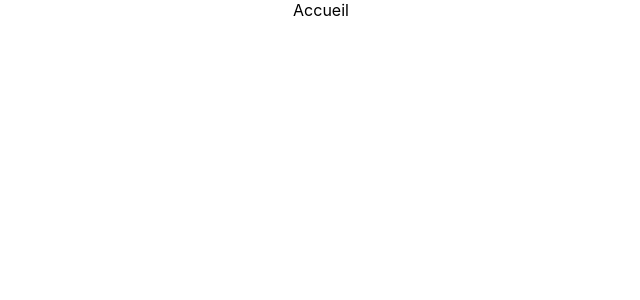
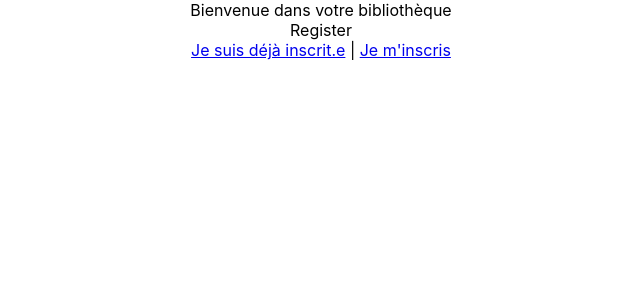
Before and after one commit to LLafforgue/bibliotheque-front, a React (Create React App) app: page / in a window 1280 px wide. Shown: the top 300 px of the page, without its empty margins (319-959 px from the left). Built offline with nearby package versions, Linux system fonts and the light colour scheme.

Commit message:
#4 Setup de la page d'accueil

```diff
--- a/src/App.tsx
+++ b/src/App.tsx
@@ -1,10 +1,11 @@
 import './styles/App.css';
 import { createBrowserRouter, Outlet, RouterProvider } from 'react-router-dom';
+import Accueil from './pages/accueil/Accueil';
 
 const router = createBrowserRouter([
   {
     path:'/',
-    element:<div>Accueil</div>
+    element:<Accueil/>
   },
   {
     path: '/espaces',
--- a/src/pages/accueil/Accueil.tsx
+++ b/src/pages/accueil/Accueil.tsx
@@ -0,0 +1,28 @@
+import React, {useState} from 'react'
+import Login from './Login'
+import Register from './Register'
+import { useSearchParams, NavLink } from 'react-router-dom'
+
+function Accueil() {
+    console.log(useSearchParams());
+    const [searchParams] = useSearchParams()
+    const mode = searchParams.get('mode')
+    const [email, setEmail] = useState<string>('');
+    const [password, setPassword] = useState<string>('');
+  return (
+    <div>
+        <header>Bienvenue dans votre bibliothèque</header>
+        {mode === 'login'?
+            <Login setEmail={setEmail} setPassword={setPassword}/>
+            :
+            <Register email={email} password={password}/>
+        }
+        <nav>
+            <NavLink to ='/?mode=login'>Je suis déjà inscrit.e</NavLink>
+            {' | '}
+            <NavLink to ='/?mode=Register'>Je m'inscris</NavLink>
+        </nav>
+    </div>
+  )
+}
+export default Accueil
--- a/src/pages/accueil/Login.tsx
+++ b/src/pages/accueil/Login.tsx
@@ -0,0 +1,11 @@
+import React from 'react'
+
+interface Props {
+  setEmail: React.Dispatch<React.SetStateAction<string>>;
+  setPassword: React.Dispatch<React.SetStateAction<string>>;
+}
+
+
+export default function Login ({setEmail, setPassword}:Props) {
+    return <div>Login</div>
+}
--- a/src/pages/accueil/Register.tsx
+++ b/src/pages/accueil/Register.tsx
@@ -0,0 +1,10 @@
+import React from 'react'
+
+interface Props {
+  email: string;
+  password: string;
+}
+
+export default function Register ({email, password}:Props) {
+    return <div>Register</div>
+}
```
